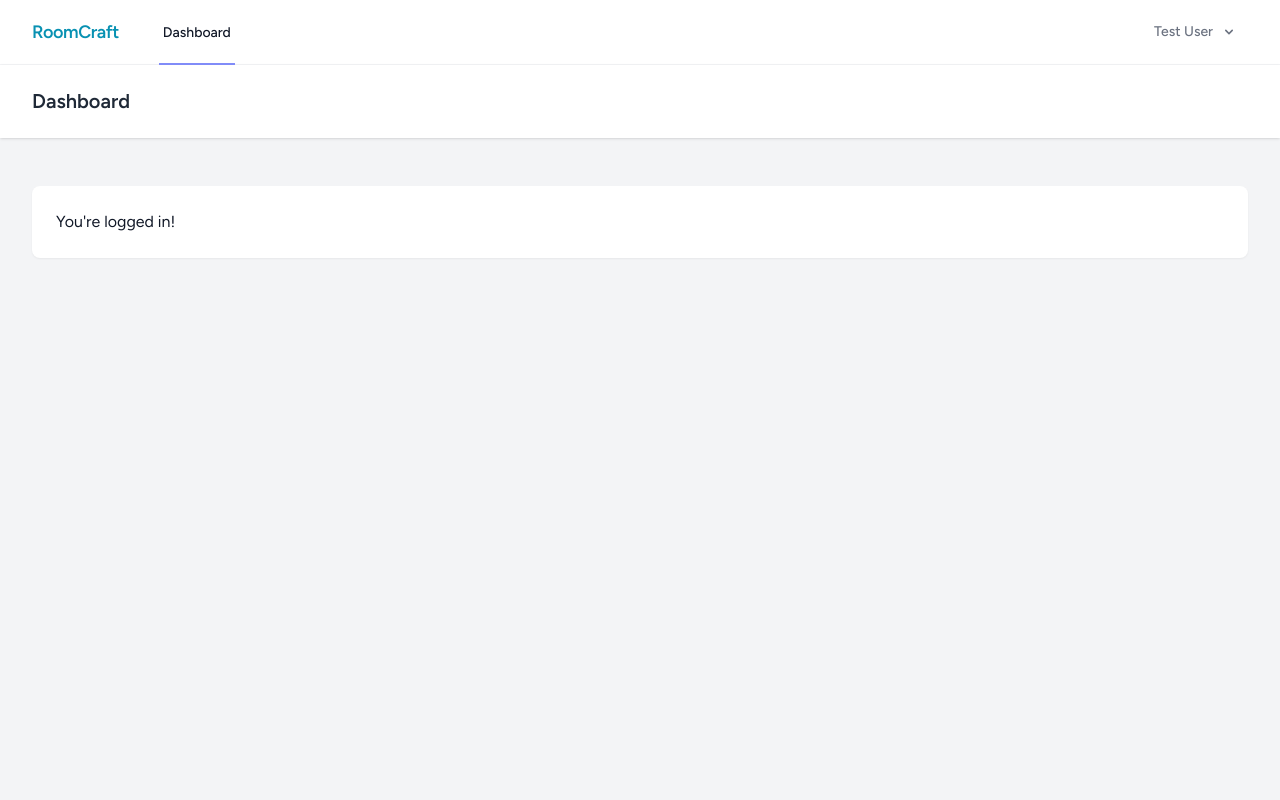
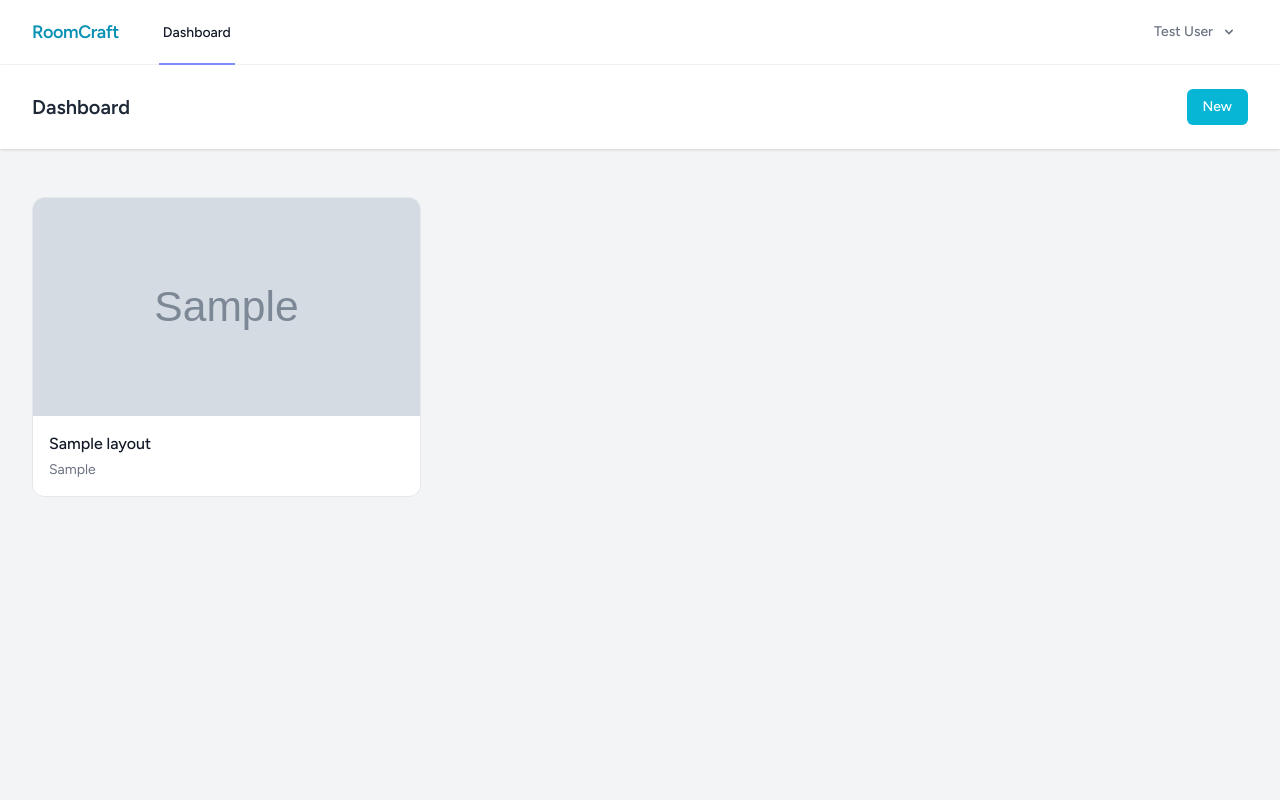
Before and after one commit to kabochan73/house1, a Laravel app: page /dashboard in a window 1280 px wide. Run offline with Laravel 12, Linux system fonts and the light colour scheme; a user stored in the database is signed in; data comes from the database, SQL or seed files in the repository; tables that the repository leaves empty hold one stand-in row (values such as "Sample post"); grey boxes marked "Sample" are stand-in pictures; style sheets or scripts are compiled from the project's sources; some libraries are stand-ins or nearby versions.

Commit message:
ダッシュボードをカード一覧UIに実装
保存済みRoomDesignを3列グリッドのカードで表示し、右上にNewボタンを配置。
0件時は専用の空状態を表示する。

Co-Authored-By: Claude Sonnet 5 <noreply@anthropic.com>

```diff
--- /dev/null
+++ b/resources/js/Components/Dashboard/RoomDesignCard.jsx
@@ -0,0 +1,33 @@
+import { Link } from '@inertiajs/react';
+
+export default function RoomDesignCard({ roomDesign }) {
+    return (
+        <Link
+            href={route('room-designs.edit', roomDesign.id)}
+            className="group overflow-hidden rounded-xl border border-gray-200 bg-white transition hover:border-accent-300 hover:shadow-md"
+        >
+            <div className="flex aspect-video items-center justify-center bg-gray-50">
+                {roomDesign.thumbnail ? (
+                    <img
+                        src={`/storage/${roomDesign.thumbnail}`}
+                        alt={roomDesign.name}
+                        className="h-full w-full object-cover"
+                    />
+                ) : (
+                    <span className="text-sm text-gray-400">
+                        No preview yet
+                    </span>
+                )}
+            </div>
+
+            <div className="p-4">
+                <p className="font-medium text-gray-900 group-hover:text-accent-700">
+                    {roomDesign.name}
+                </p>
+                <p className="mt-1 text-sm capitalize text-gray-500">
+                    {roomDesign.room_template}
+                </p>
+            </div>
+        </Link>
+    );
+}
--- a/resources/js/Pages/Dashboard.jsx
+++ b/resources/js/Pages/Dashboard.jsx
@@ -1,25 +1,50 @@
+import RoomDesignCard from '@/Components/Dashboard/RoomDesignCard';
 import AuthenticatedLayout from '@/Layouts/AuthenticatedLayout';
-import { Head } from '@inertiajs/react';
+import { Head, Link } from '@inertiajs/react';
 
-export default function Dashboard() {
+export default function Dashboard({ roomDesigns }) {
     return (
         <AuthenticatedLayout
             header={
-                <h2 className="text-xl font-semibold leading-tight text-gray-800">
-                    Dashboard
-                </h2>
+                <div className="flex items-center justify-between">
+                    <h2 className="text-xl font-semibold leading-tight text-gray-800">
+                        Dashboard
+                    </h2>
+
+                    <Link
+                        href={route('room-designs.create')}
+                        className="rounded-md bg-accent-500 px-4 py-2 text-sm font-medium text-white hover:bg-accent-600"
+                    >
+                        New
+                    </Link>
+                </div>
             }
         >
             <Head title="Dashboard" />
 
-            <div className="py-12">
-                <div className="mx-auto max-w-7xl sm:px-6 lg:px-8">
-                    <div className="overflow-hidden bg-white shadow-sm sm:rounded-lg">
-                        <div className="p-6 text-gray-900">
-                            You're logged in!
-                        </div>
+            <div className="mx-auto max-w-7xl px-4 py-12 sm:px-6 lg:px-8">
+                {roomDesigns.length === 0 ? (
+                    <div className="rounded-xl border border-dashed border-gray-300 py-16 text-center">
+                        <p className="text-gray-600">
+                            You haven't created a room yet.
+                        </p>
+                        <Link
+                            href={route('room-designs.create')}
+                            className="mt-4 inline-block rounded-md bg-accent-500 px-4 py-2 text-sm font-medium text-white hover:bg-accent-600"
+                        >
+                            Create your first room
+                        </Link>
                     </div>
-                </div>
+                ) : (
+                    <div className="grid gap-6 sm:grid-cols-2 lg:grid-cols-3">
+                        {roomDesigns.map((roomDesign) => (
+                            <RoomDesignCard
+                                key={roomDesign.id}
+                                roomDesign={roomDesign}
+                            />
+                        ))}
+                    </div>
+                )}
             </div>
         </AuthenticatedLayout>
     );
```
